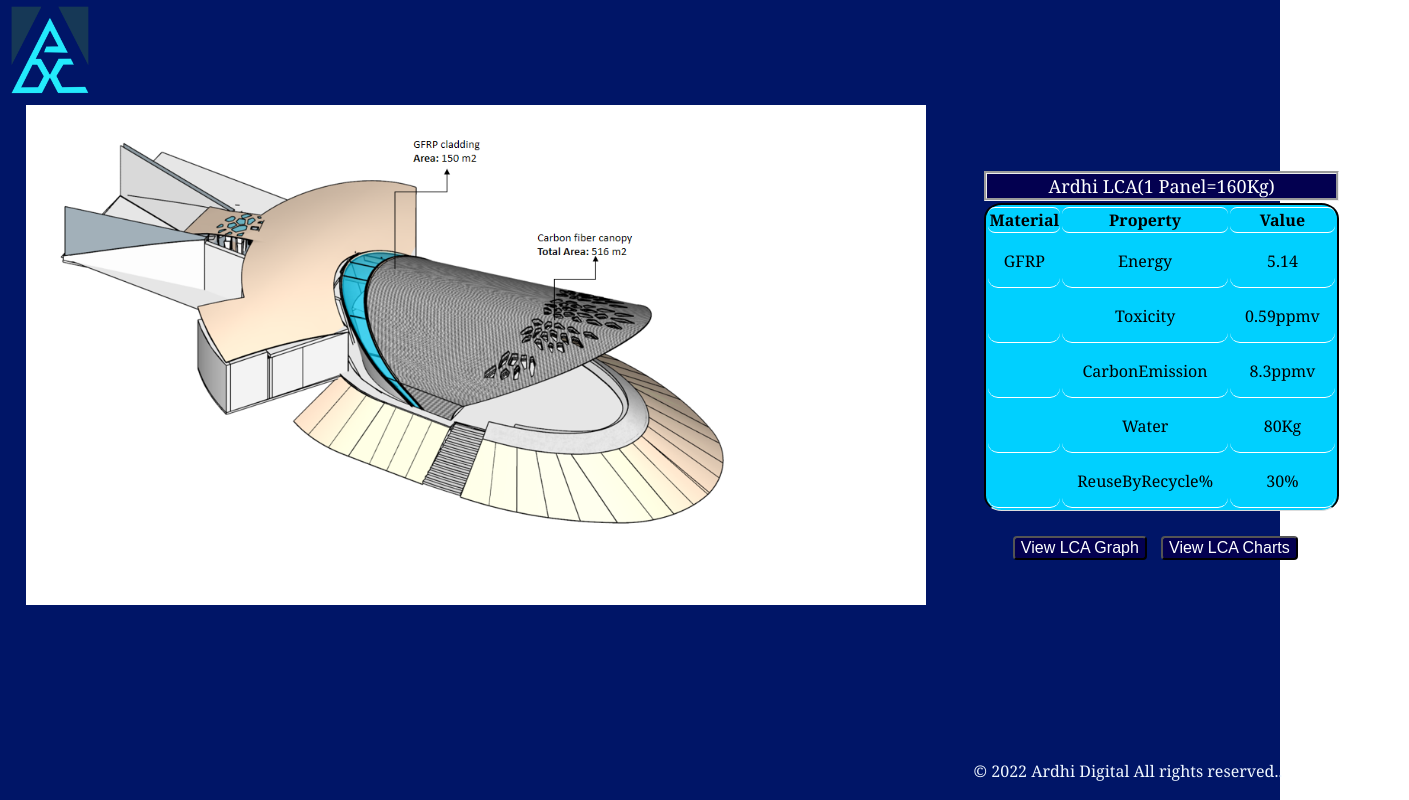
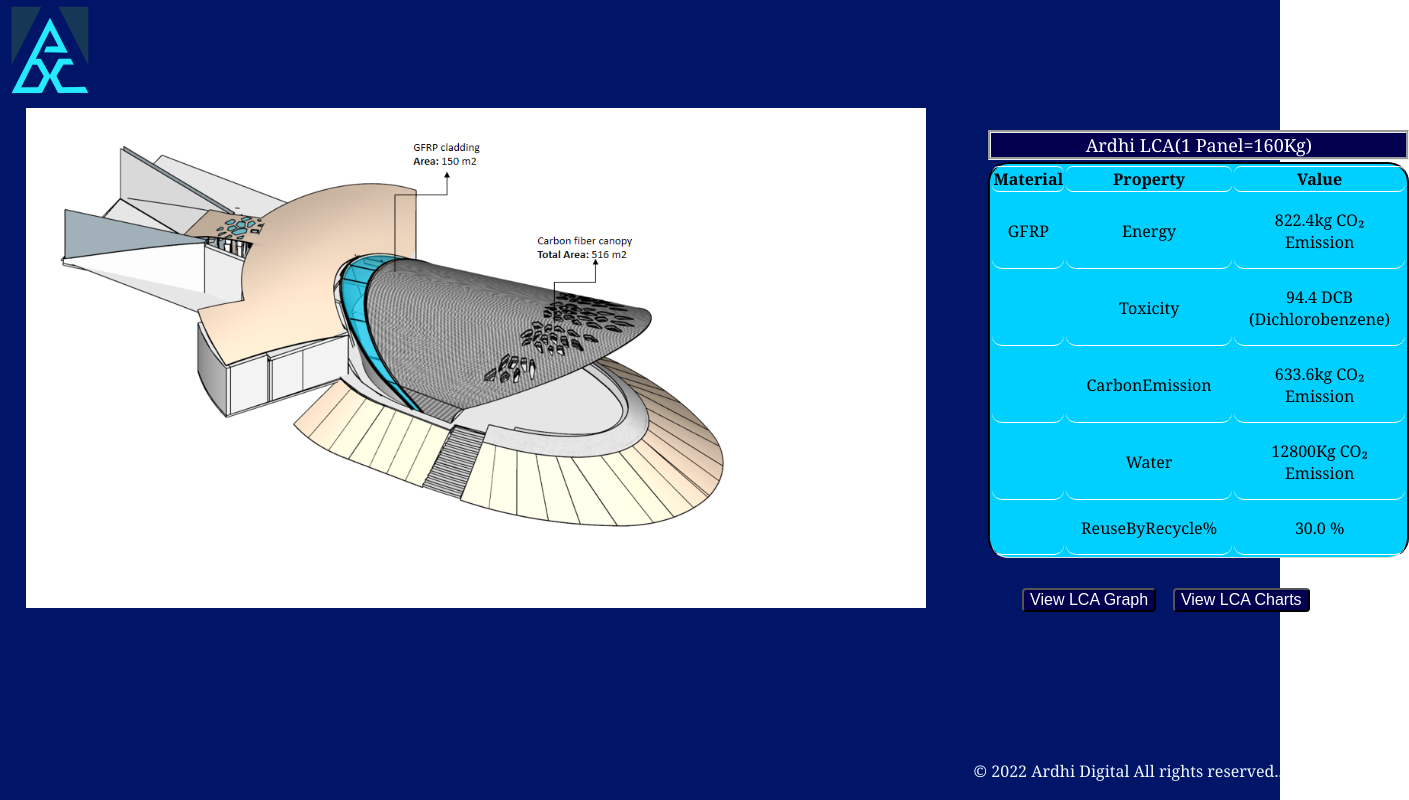
Before and after one commit to Naveen-Chaurasia/ardhi-prototype-app, a React (Create React App) app: page /Page1 in a window 1280 px wide. Shown: the whole page, 1409 px wide, since content can reach past the window. Built offline with nearby package versions, Linux system fonts and the light colour scheme.

Commit message:
updated panel metrics units

```diff
--- a/src/Page1.js
+++ b/src/Page1.js
@@ -68,27 +68,27 @@ console.log("*********************");
         <tr>
           <td>GFRP</td>
           <td>Energy</td>
-          <td>5.14</td>
+          <td>822.4kg CO₂ Emission</td>
         </tr>
         <tr>
           <td></td>
           <td>Toxicity</td>
-          <td>0.59ppmv</td>
+          <td>94.4 DCB (Dichlorobenzene)</td>
         </tr>
         <tr>
           <td></td>
           <td>CarbonEmission</td>
-          <td>8.3ppmv</td>
+          <td>633.6kg CO₂ Emission</td>
         </tr>
         <tr>
           <td></td>
           <td>Water</td>
-          <td>80Kg</td>
+          <td>12800Kg CO₂ Emission</td>
         </tr>
         <tr>
           <td></td>
           <td>ReuseByRecycle%</td>
-          <td>30%</td>
+          <td>30.0 %</td>
         </tr>
         {/* <tr>
           <td></td>
```
